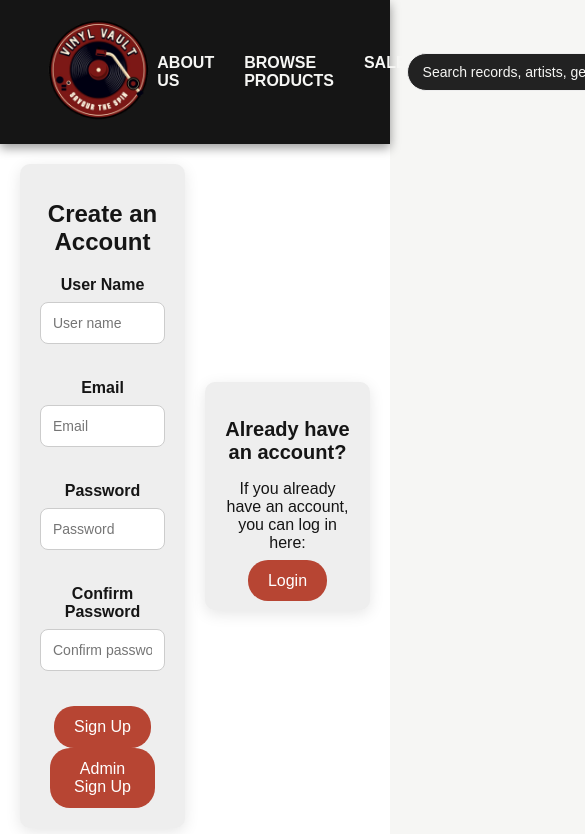
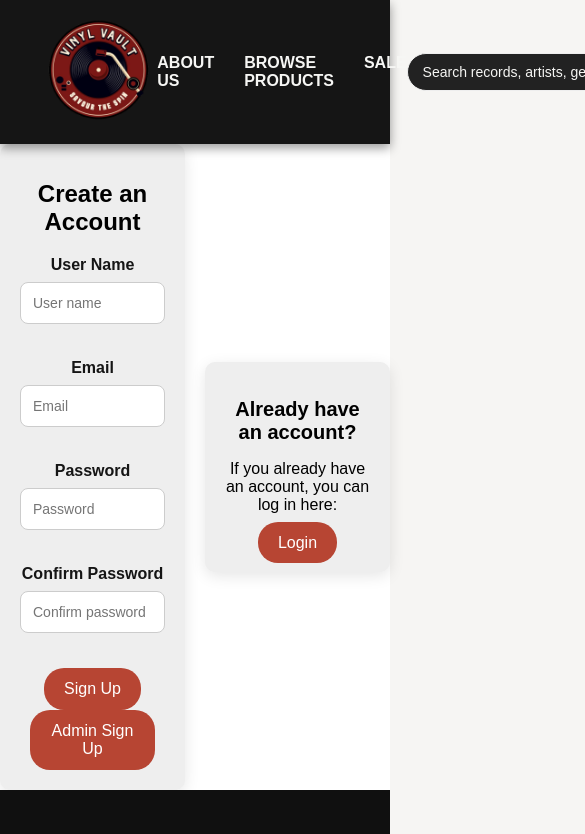
Before and after one commit to minankk/TEAMPROJECT_TEAM2, a React (Create React App) app: page /signup in a window 390 px wide. Shown: the top 834 px of the page, 585 px wide, since content can reach past the window. Built offline with nearby package versions, Linux system fonts and the light colour scheme; no server answers.

Commit message:
global styling messed with products page so I had to fox a few lines in loginpage and signup page again, categories added to products page

```diff
--- a/src/LoginPage.css
+++ b/src/LoginPage.css
@@ -1,22 +1,12 @@
-/* General Styles */
-html, body {
-  height: 100%;
-  margin: 0;
-  background-color: #F6F6F4;
-  font-family: 'Arial', sans-serif;
-  color: #151515;
-  display: flex;
-  flex-direction: column;
-}
-
-body {
+/* General Styles for Login Page */
+.login-page body {
   display: flex;
   flex-direction: column;
   background-color: rgb(255, 255, 255) !important;
   box-sizing: border-box;
 }
 
-main {
+.login-page main {
   flex: 1;
   display: flex;
   justify-content: center;
@@ -46,11 +36,11 @@ main {
   margin-bottom: 20px;
 }
 
-.input-field {
+.login-input-field {
   margin-bottom: 15px;
 }
 
-.input-field label {
+.login-input-field label {
   display: block;
   margin-bottom: 8px;
   font-weight: bold;
@@ -58,7 +48,7 @@ main {
   color: #151515;
 }
 
-.input-field input {
+.login-input-field input {
   width: 100%;
   padding: 12px;
   margin-bottom: 20px;
@@ -70,7 +60,7 @@ main {
   background-color: white;
 }
 
-.input-field input:focus {
+.login-input-field input:focus {
   border-color: #b74533;
   outline: none;
 }
--- a/src/LoginPage.js
+++ b/src/LoginPage.js
@@ -55,7 +55,7 @@ const LoginPage = () => {
         <div className="login-container">
           <h1>Login to your account</h1>
           <form onSubmit={handleLogin}>
-            <div className="input-field">
+            <div className="login-input-field">
               <label htmlFor="username">User name:</label>
               <input
                 type="text"
@@ -66,7 +66,7 @@ const LoginPage = () => {
                 required
               />
             </div>
-            <div className="input-field">
+            <div className="login-input-field">
               <label htmlFor="password">Password:</label>
               <input
                 type="password"
--- a/src/ProductsPage.css
+++ b/src/ProductsPage.css
@@ -1,5 +1,5 @@
-/* CSS - styles.css */
-body {
+/* General Styles for Products Page */
+.products-page body {
   font-family: 'Titan One', sans-serif;
   margin: 0;
   padding: 0;
@@ -50,7 +50,7 @@ body {
   border-radius: 10px;
 }
 
-main {
+.products-page main {
   padding: 20px;
 }
 
@@ -86,7 +86,7 @@ main {
 }
 
 .products h2 {
-  font-size: 2rem;
+  font-size: 1.8rem;
   margin-bottom: 20px;
   color: #7c1816;
 }
@@ -94,7 +94,7 @@ main {
 .product-grid {
   display: grid;
   grid-template-columns: repeat(auto-fit, minmax(250px, 1fr));
-  gap: 20px;
+  gap: 30px;
   justify-items: center;
 }
 
@@ -106,7 +106,7 @@ main {
   text-align: center;
   width: 100%;
   max-width: 280px;
-  height: 400px;
+  height: 450px;
   border: 1px solid #ddd;
   transition: transform 0.3s ease-in-out;
   display: flex;
@@ -129,7 +129,7 @@ main {
 .product-image {
   width: 100%;
   height: 100%;
-  max-height: 270px;
+  max-height: 320px;
   object-fit: cover;
   border-radius: 10px;
 }
@@ -140,12 +140,12 @@ main {
   margin-top: 10px;
 }
 .product-info h3 {
-  font-size: 1.2rem;
+  font-size: 1rem;
   margin: 10px 0;
 }
 
 .product-info p {
-  font-size: 1rem;
+  font-size: 0.9rem;
   font-weight: bold;
   color: #7c1816;
 }
@@ -179,6 +179,6 @@ main {
   }
 
   .products h2 {
-    font-size: 1.8rem;
+    font-size: 1.6rem;
   }
 }
--- a/src/ProductsPage.js
+++ b/src/ProductsPage.js
@@ -18,20 +18,37 @@ const ProductsPage = () => {
     fetch('http://localhost:5001/products')
       .then(response => response.json())
       .then(data => {
-        console.log('Fetched products:', data); // Log the fetched data
-        setProducts(data);
+        console.log("Fetched products:", data);
+        if (Array.isArray(data)) {
+          setProducts(data);
+        } else {
+          console.error("Unexpected response format:", data);
+          setProducts([]);
+        }
       })
-      .catch(error => console.error('Error fetching products:', error));
+      .catch(error => {
+        console.error("Error fetching products:", error);
+        setProducts([]);
+      });
   }, []);
 
-  const groupedProducts = products.reduce((acc, product, index) => {
+  const groupedProducts = Array.isArray(products) ? products.reduce((acc, product) => {
+    const genre = product.genre_name;
+    if (!acc[genre]) {
+      acc[genre] = [];
+    }
+    acc[genre].push(product);
+    return acc;
+  }, {}) : {};
+
+   /* const groupedProducts = products.reduce((acc, product, index) => {
     const genre = product.genre;
     if (!acc[genre]) {
       acc[genre] = [];
     }
     acc[genre].push(product);
     return acc;
-  }, {});
+  }, {});*/
 
 
   return (
--- a/src/SignUp.css
+++ b/src/SignUp.css
@@ -1,22 +1,12 @@
-/* General Styles */
-html, body {
-  height: 100%;
-  margin: 0;
-  background-color: #F6F6F4;
-  font-family: 'Arial', sans-serif;
-  color: #151515;
-  display: flex;
-  flex-direction: column;
-}
-
-body {
+/* General Styles for Signup Page */
+.signup-page body {
   display: flex;
   flex-direction: column;
   background-color: rgb(255, 255, 255) !important;
   box-sizing: border-box;
 }
 
-main {
+.signup-page main {
   flex: 1;
   display: flex;
   justify-content: center;
@@ -24,7 +14,7 @@ main {
   gap: 20px;
 }
 
-/* Styling the Signup-container */
+/* Signup Container */
 .signup-container {
   padding: 20px;
   width: 100%;
@@ -46,11 +36,11 @@ main {
   margin-bottom: 20px;
 }
 
-.input-field {
+.signup-input-field {
   margin-bottom: 15px;
 }
 
-.input-field label {
+.signup-input-field label {
   display: block;
   margin-bottom: 8px;
   font-weight: bold;
@@ -58,7 +48,7 @@ main {
   color: #151515;
 }
 
-.input-field input {
+.signup-input-field input {
   width: 100%;
   padding: 12px;
   margin-bottom: 20px;
@@ -70,7 +60,7 @@ main {
   background-color: white;
 }
 
-.input-field input:focus {
+.signup-input-field input:focus {
   border-color: #b74533;
   outline: none;
 }
@@ -81,8 +71,8 @@ main {
   margin-right: 10px;
 }
 
-/* Styling of buttons */
-button {
+/* Button Styles */
+.signup-container button {
   background-color: #b74533;
   color: white;
   border: none;
@@ -95,12 +85,12 @@ button {
   margin-right: 10px;
 }
 
-button:hover {
+.signup-container button:hover {
   background-color: #333;
   transform: translateY(-2px);
 }
 
-/* Styling the Login-container */
+/* Login Container */
 .login-container {
   padding: 20px;
   width: 100%;
--- a/src/signup.js
+++ b/src/signup.js
@@ -53,7 +53,7 @@ const Signup = () => {
           <h1>Create an Account</h1>
           {error && <p className="error-message">{error}</p>}
           <form onSubmit={handleSubmit}>
-            <div className="input-field">
+            <div className="signup-input-field">
               <label htmlFor="username">User Name</label>
               <input
                 type="text"
@@ -65,7 +65,7 @@ const Signup = () => {
                 required
               />
             </div>
-            <div className="input-field">
+            <div className="signup-input-field">
               <label htmlFor="email">Email</label>
               <input
                 type="email"
@@ -77,7 +77,7 @@ const Signup = () => {
                 required
               />
             </div>
-            <div className="input-field">
+            <div className="signup-input-field">
               <label htmlFor="password">Password</label>
               <input
                 type="password"
@@ -89,7 +89,7 @@ const Signup = () => {
                 required
               />
             </div>
-            <div className="input-field">
+            <div className="signup-input-field">
               <label htmlFor="confirmPassword">Confirm Password</label>
               <input
                 type="password"
```
Also changed, not shown: 1 other file (tests, documents, lock files or other folders).
